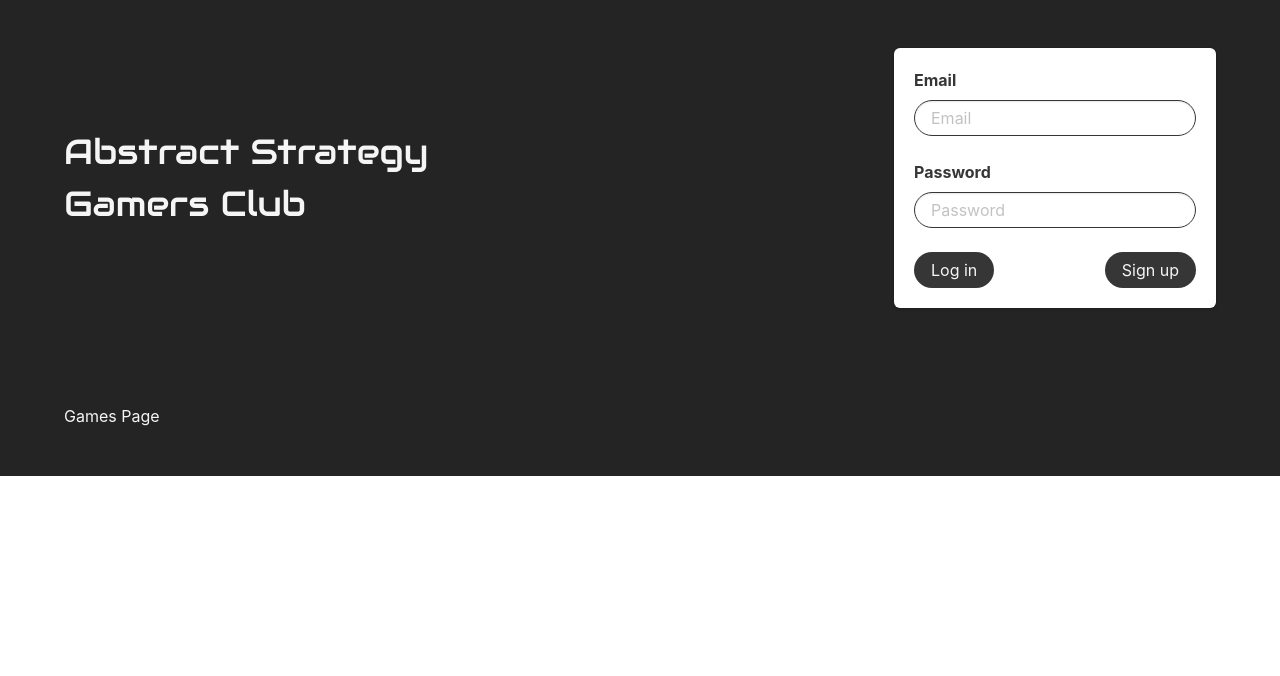
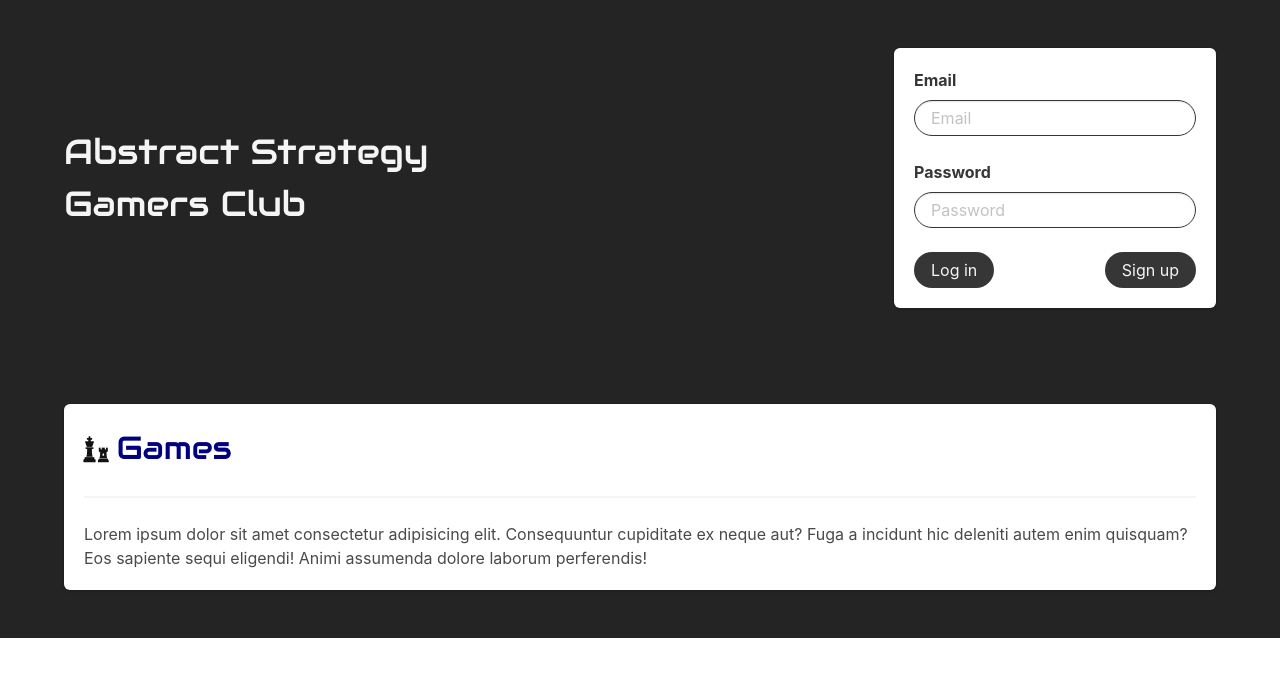
Before and after one commit to JasonSMacias/ASGC, a React (Create React App) app in the folder client/: page /games in a window 1280 px wide. Shown: the top 676 px of the page. Built offline with nearby package versions, Linux system fonts and the light colour scheme.

Commit message:
More basic styling on pages

```diff
--- a/client/public/style.css
+++ b/client/public/style.css
@@ -20,3 +20,8 @@
   color: black;
   cursor: pointer;
 }
+
+.pagehead {
+  color: navy;
+  font-size: 32px;
+}
--- a/client/src/pages/GameSites.js
+++ b/client/src/pages/GameSites.js
@@ -2,7 +2,10 @@ import React from 'react';
 
 function GameSites(props) {
   return (
-    <h1>Game Sites Page</h1>
+    <div className="box" >
+      <h2 className="section-head"><span className="icon has-text-black-bis"><i class="fas fa-chess"></i></span >  <span className="pagehead">Game Sites</span></h2> <hr />
+      <p>Lorem ipsum dolor, sit amet consectetur adipisicing elit. Sunt magnam dolorem exercitationem illum vel similique voluptatum pariatur repellat blanditiis dicta quisquam laborum excepturi eius, maiores id nemo itaque nobis alias?</p>
+    </div>
   );
 }
 
--- a/client/src/pages/Games.js
+++ b/client/src/pages/Games.js
@@ -2,7 +2,10 @@ import React from 'react';
 
 function Games(props) {
   return (
-    <h1>Games Page</h1>
+    <div className="box" >
+      <h2 className="section-head"><span className="icon has-text-black-bis"><i class="fas fa-chess"></i></span >  <span className="pagehead">Games</span></h2> <hr />
+      <p>Lorem ipsum dolor sit amet consectetur adipisicing elit. Consequuntur cupiditate ex neque aut? Fuga a incidunt hic deleniti autem enim quisquam? Eos sapiente sequi eligendi! Animi assumenda dolore laborum perferendis!</p>
+    </div>
   );
 }
 
--- a/client/src/pages/Members.js
+++ b/client/src/pages/Members.js
@@ -2,7 +2,10 @@ import React from 'react';
 
 function Members(props) {
   return (
-    <h1>Members Page</h1>
+    <div className="box" >
+      <h2 className="section-head"><span className="icon has-text-black-bis"><i class="fas fa-chess"></i></span >  <span className="pagehead">Members</span></h2> <hr />
+      <p>Lorem ipsum, dolor sit amet consectetur adipisicing elit. Officiis, aspernatur voluptatibus id quibusdam accusamus qui. Enim nam provident deserunt ex perferendis ullam illum eos, nisi repudiandae non hic facere reiciendis.</p>
+    </div>
   );
 }
 
```
Also changed, not shown: client/src/components/MembersTile.js (+27 -0 lines).
